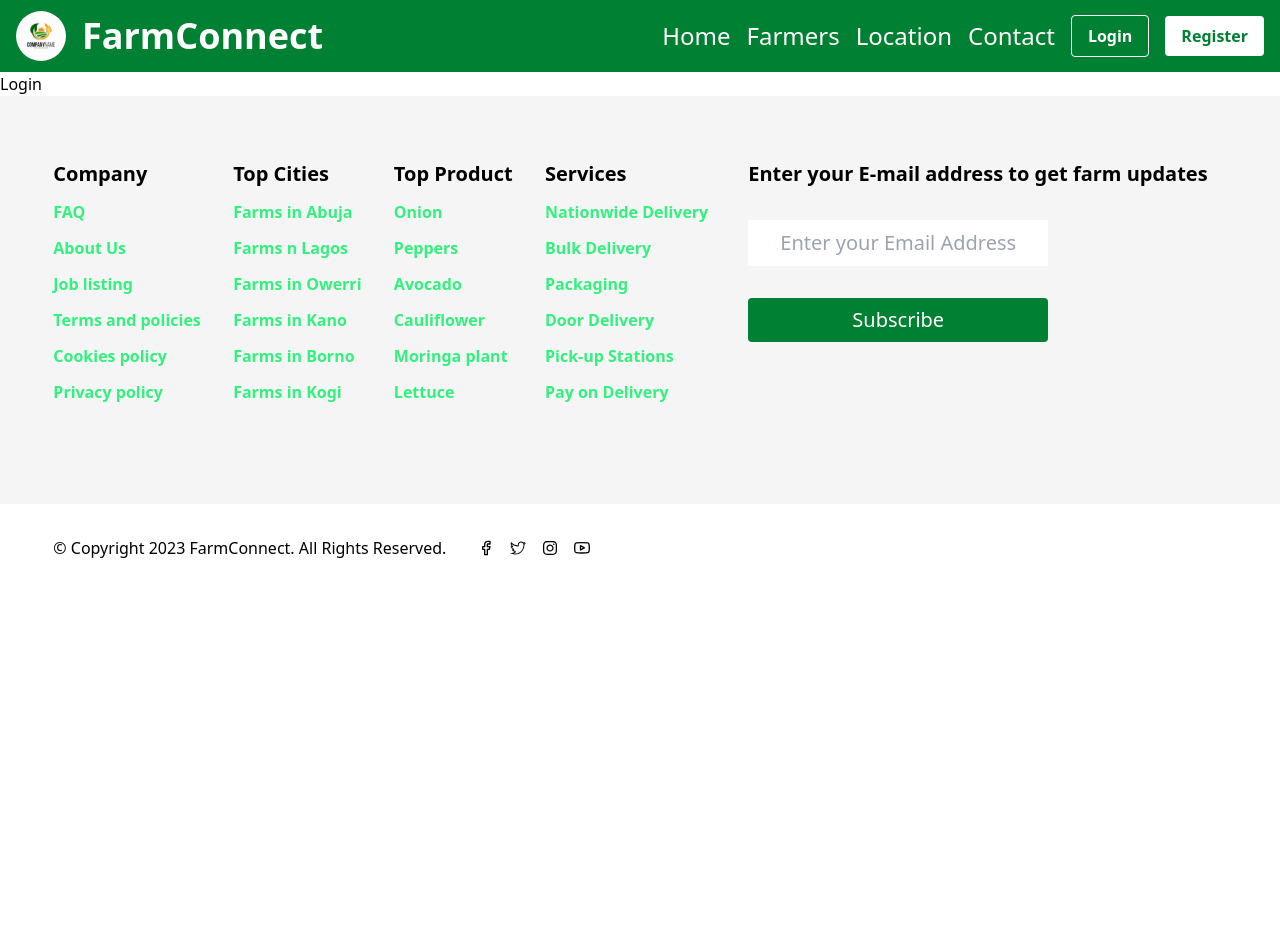
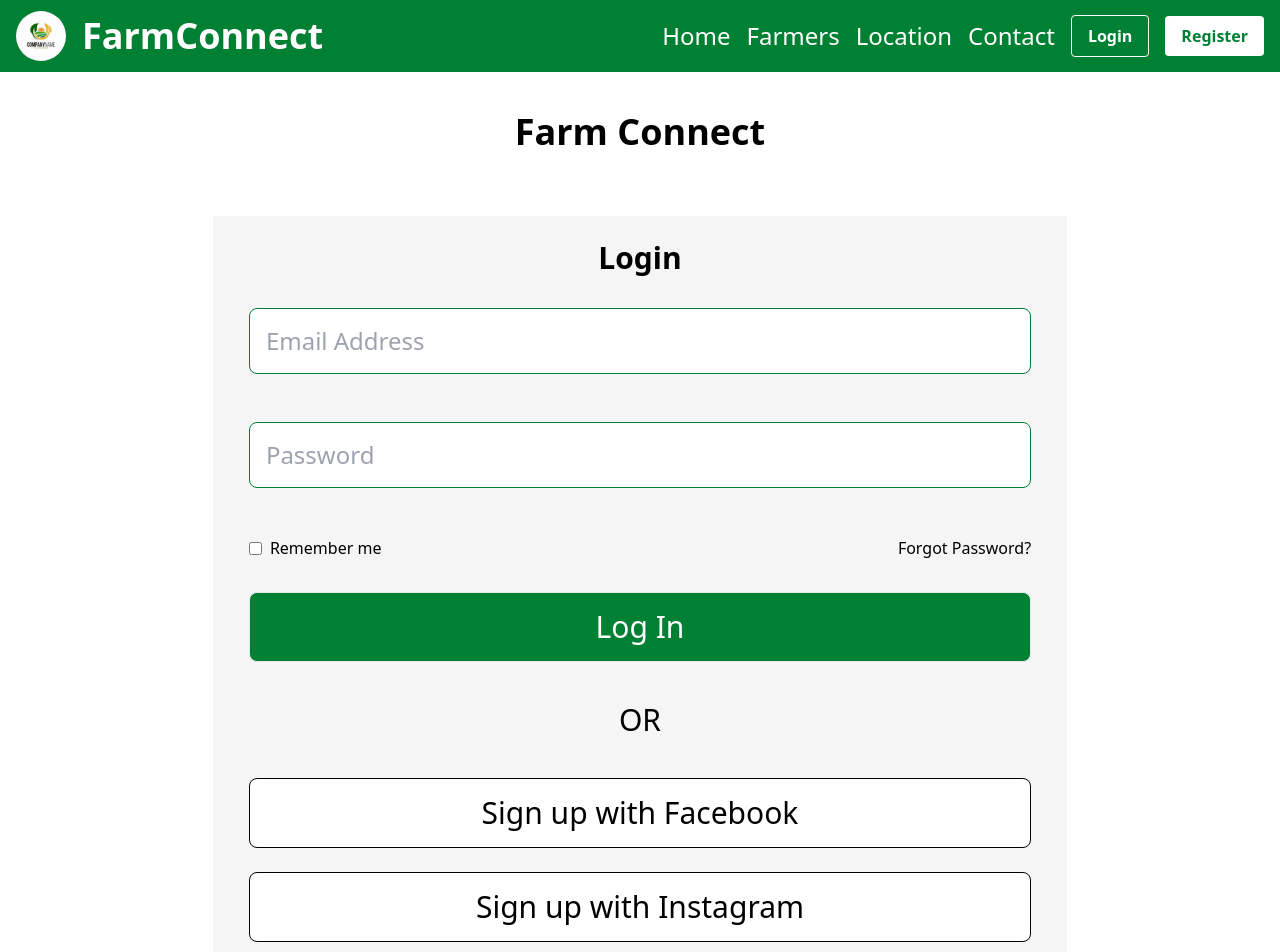
Before and after one commit to iflames1/farm, a React (Vite) app: page /Login in a window 1280 px wide. Shown: the top 952 px of the page. Before the commit the page ends 800 px from the top, so only its background shows below. Built offline with nearby package versions, Linux system fonts and the light colour scheme.

Commit message:
Login Page

```diff
--- a/src/components/Login.jsx
+++ b/src/components/Login.jsx
@@ -1,7 +1,82 @@
 import React from "react";
+import { Link } from "react-router-dom";
+import { useNavigate } from "react-router-dom";
 
 function Login() {
-  return <div>Login</div>;
+  const navigate = useNavigate();
+  const handleClick = () => {
+    navigate("/");
+  };
+
+  return (
+    <div className="bg-white">
+      <h2 className="text-center pt-2 md:pt-10 text-2xl md:text-4xl font-bold">
+        Farm Connect
+      </h2>
+      <div className="md:w-8/12 w-10/12 md:py-16 py-8 m-auto">
+        <div className="bg-[#F5F5F5]">
+          <div className="w-11/12 py-6 m-auto">
+            <h1 className="md:text-3xl text-xl text-center pb-8 font-bold">
+              Login
+            </h1>
+            <form className="grid gap-4 items-center">
+              {/* Email Address */}
+              <input
+                type="email"
+                name="email"
+                placeholder="Email Address"
+                required
+                className="p-4 md:text-2xl w-full border outline-none border-[#008033] rounded-lg mb-8"
+              />
+
+              {/* Password */}
+              <input
+                type="password"
+                name="password"
+                placeholder="Password"
+                required
+                className="p-4 md:text-2xl w-full border outline-none border-[#008033] rounded-lg mb-8"
+              />
+              <div className="flex justify-between pb-4">
+                <label className="space-x-2 items-center flex">
+                  <input type="checkbox" />
+                  <p>Remember me</p>
+                </label>
+                <Link to="">Forgot Password?</Link>
+              </div>
+
+              {/* Buttons */}
+              <button
+                className="bg-[#008033] rounded-lg text-white hover:font-bold py-4 md:text-3xl border hover:border-[#008033] hover:bg-white hover:text-[#008033]"
+                type="submit"
+              >
+                Log In
+              </button>
+            </form>
+            <h1 className="py-10 md:text-3xl text-center">OR</h1>
+            <div className="grid gap-6 pb-8">
+              {/* Sign up with Facebook */}
+              <button className="bg-white rounded-lg text-black hover:font-bold py-4 md:text-3xl border border-black hover:border-[#008033] hover:text-[#008033]">
+                Sign up with Facebook
+              </button>
+
+              {/* Sign up with Instagram */}
+              <button className="bg-white rounded-lg text-black hover:font-bold py-4 md:text-3xl border border-black hover:border-[#008033] hover:text-[#008033]">
+                Sign up with Instagram
+              </button>
+            </div>
+            <Link
+              to="/Register"
+              onClick={handleClick}
+              className="text-center md:text-3xl"
+            >
+              <p>Don't have an account? Register</p>
+            </Link>
+          </div>
+        </div>
+      </div>
+    </div>
+  );
 }
 
 export default Login;
--- a/src/components/Register.jsx
+++ b/src/components/Register.jsx
@@ -15,8 +15,8 @@ function Register() {
       </h2>
       <div className="md:w-8/12 w-10/12 md:py-16 py-8 m-auto">
         <div className="bg-[#F5F5F5]">
-          <div className="w-11/12 md:py-6 m-auto">
-            <h1 className="md:text-3xl text-xl text-center py-8 font-bold">
+          <div className="w-11/12 py-6 m-auto">
+            <h1 className="md:text-3xl text-xl text-center pb-8 font-bold">
               Register
             </h1>
             <form className="grid gap-4 items-center">
@@ -26,7 +26,7 @@ function Register() {
                 name="fullName"
                 placeholder="Full Name"
                 required
-                className="p-4 md:text-2xl md:w-full w-60 border outline-none border-[#008033] rounded-lg mb-8"
+                className="p-4 md:text-2xl w-full border outline-none border-[#008033] rounded-lg mb-8"
               />
 
               {/* Email Address */}
@@ -35,7 +35,7 @@ function Register() {
                 name="email"
                 placeholder="Email Address"
                 required
-                className="p-4 md:text-2xl md:w-full w-60 border outline-none border-[#008033] rounded-lg mb-8"
+                className="p-4 md:text-2xl w-full border outline-none border-[#008033] rounded-lg mb-8"
               />
 
               {/* Password */}
@@ -44,33 +44,33 @@ function Register() {
                 name="password"
                 placeholder="Password"
                 required
-                className="p-4 md:text-2xl md:w-full w-60 border outline-none border-[#008033] rounded-lg mb-8"
+                className="p-4 md:text-2xl w-full border outline-none border-[#008033] rounded-lg mb-8"
               />
 
               <h1 className="md:text-3xl text-xl font-bold">Account Type</h1>
 
               {/* Radio Options */}
               <div className="grid gap-2 md:text-2xl">
-                <label>
+                <label className="flex space-x-2 items-center">
                   <input
                     type="radio"
                     name="accountType"
                     value="Wholesaler/Retailer"
                   />
-                  Wholesaler/Retailer
+                  <p>Wholesaler/Retailer</p>
                 </label>
-                <label className="">
+                <label className="flex space-x-2 items-center">
                   <input
                     type="radio"
                     name="accountType"
                     value="Farmer"
                     className=""
                   />
-                  Farmer
+                  <p>Farmer</p>
                 </label>
-                <label>
+                <label className="flex space-x-2 items-center">
                   <input type="radio" name="accountType" value="Logistics" />
-                  Logistics
+                  <p>Logistics</p>
                 </label>
 
                 <p className="py-6 md:text-3xl">
```
